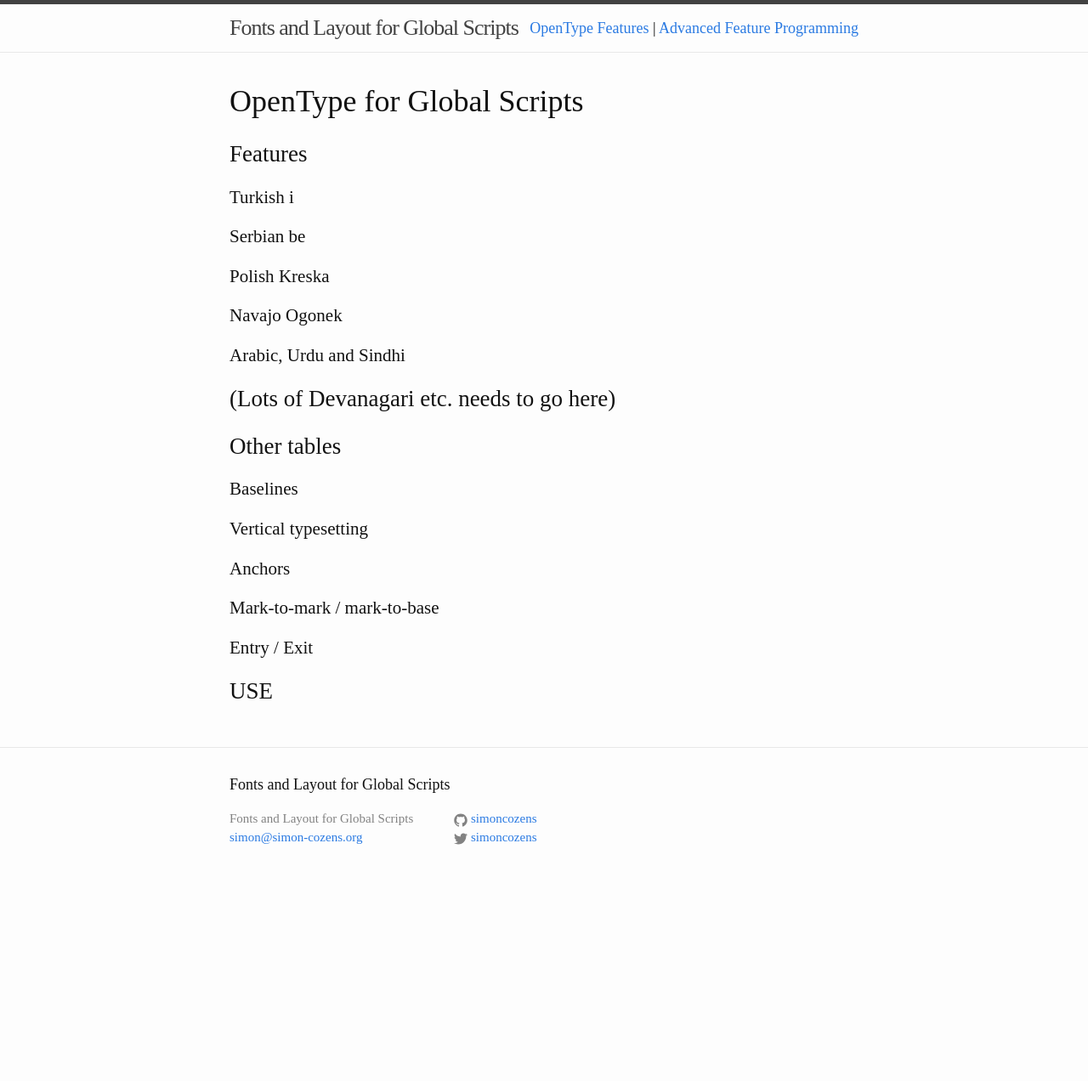
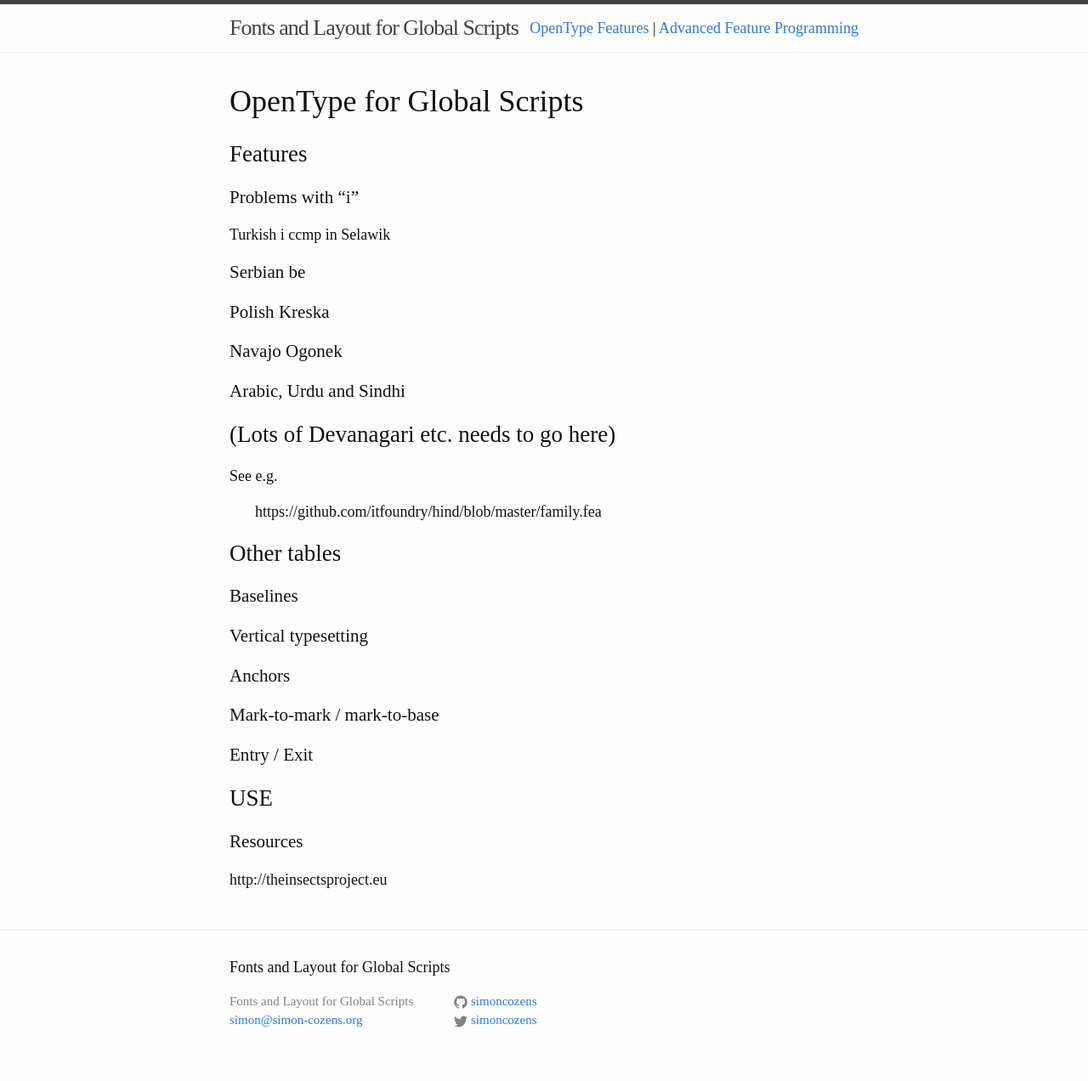
Before and after one commit to simoncozens/fonts-and-layout, a Jekyll site: the page built from localisation.md, in a window 1280 px wide. Shown: the whole page at 85% size. Built offline with Jekyll 4.4.1, drawn with Linux system fonts in a browser that asks for light colours; our own code applies the rules of GitHub Pages for plain Markdown files; before the commit the page ends 1057 px from its top, so only the background shows below that.

Commit message:
More history!

```diff
--- a/localisation.md
+++ b/localisation.md
@@ -2,12 +2,21 @@ OpenType for Global Scripts
 ===========================
 
 ## Features
-### Turkish i
+### Problems with "i"
+
+Turkish i
+ccmp in Selawik
+
 ### Serbian be
 ### Polish Kreska
 ### Navajo Ogonek
 ### Arabic, Urdu and Sindhi
 ## (Lots of Devanagari etc. needs to go here)
+
+See e.g.
+
+https://github.com/itfoundry/hind/blob/master/family.fea
+
 ## Other tables
 ### Baselines
 ### Vertical typesetting
@@ -15,3 +24,7 @@ OpenType for Global Scripts
 ### Mark-to-mark / mark-to-base
 ### Entry / Exit
 ## USE
+
+### Resources
+
+http://theinsectsproject.eu
```
